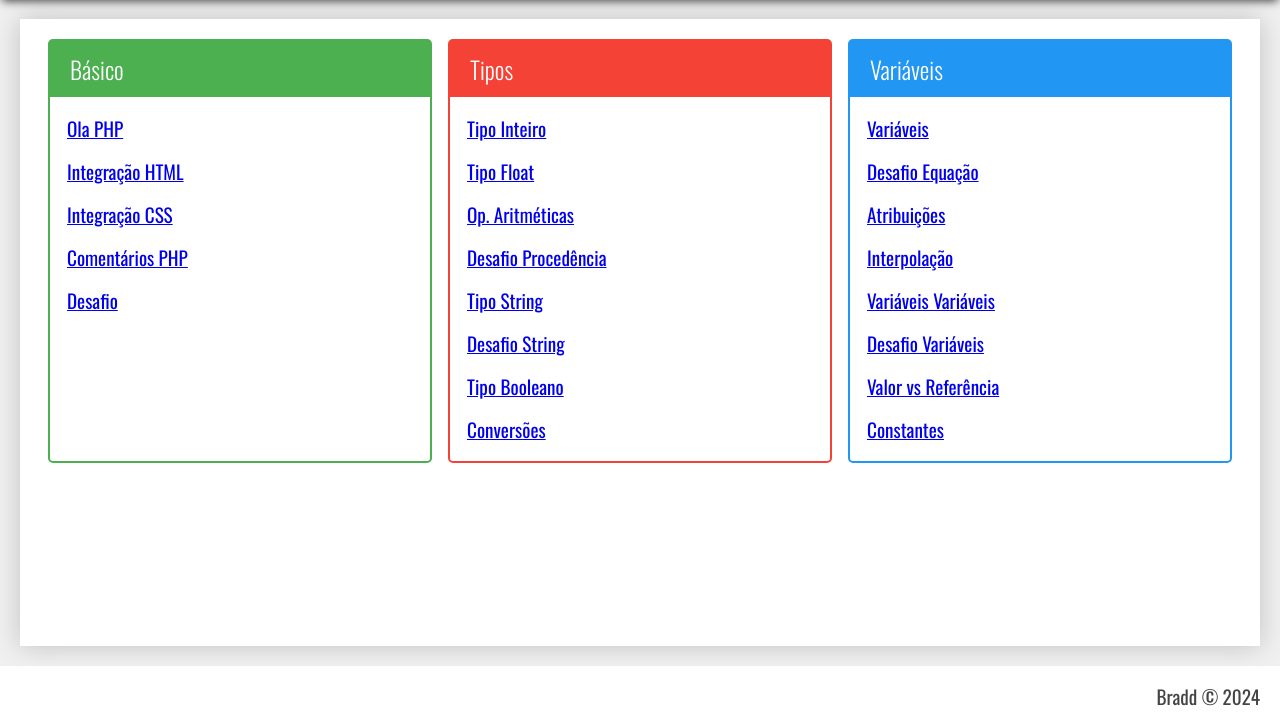
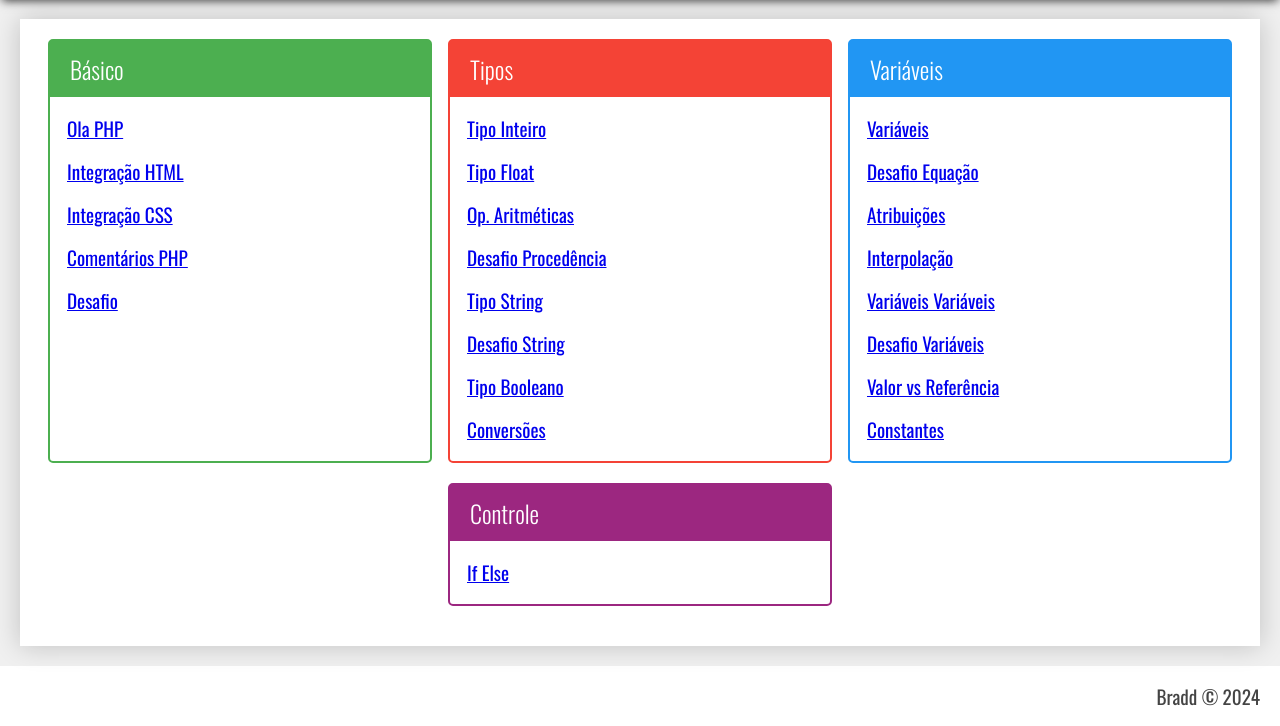
Before and after one commit to BRADDTELES/Curso-PHP7, a PHP site: page /aula-01/ in a window 1280 px wide. Shown: the part 121-847 px from the top of the page. Run offline with PHP 8.4, Linux system fonts and the light colour scheme.

Commit message:
Listando o If Else

```diff
--- a/aula-01/index.php
+++ b/aula-01/index.php
@@ -140,6 +140,16 @@
               </li>
             </ul>
           </div>
+          <div class="modulo roxo">
+            <h3>Controle</h3>
+            <ul>
+              <li>
+                <a href="exercicio.php?dir=controle&file=if_else">
+                  If Else
+                </a>
+              </li>
+            </ul>
+          </div>
         </nav>
       </div>
     </main>
```
